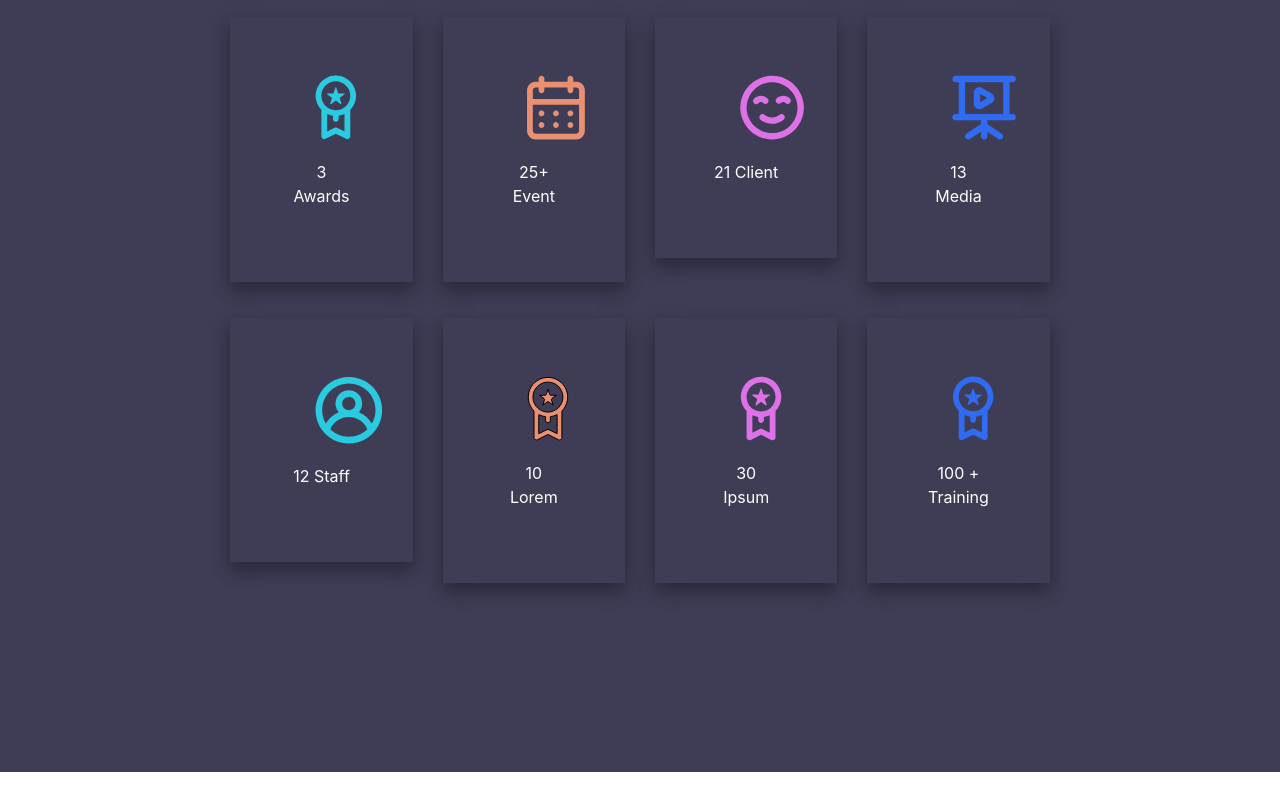
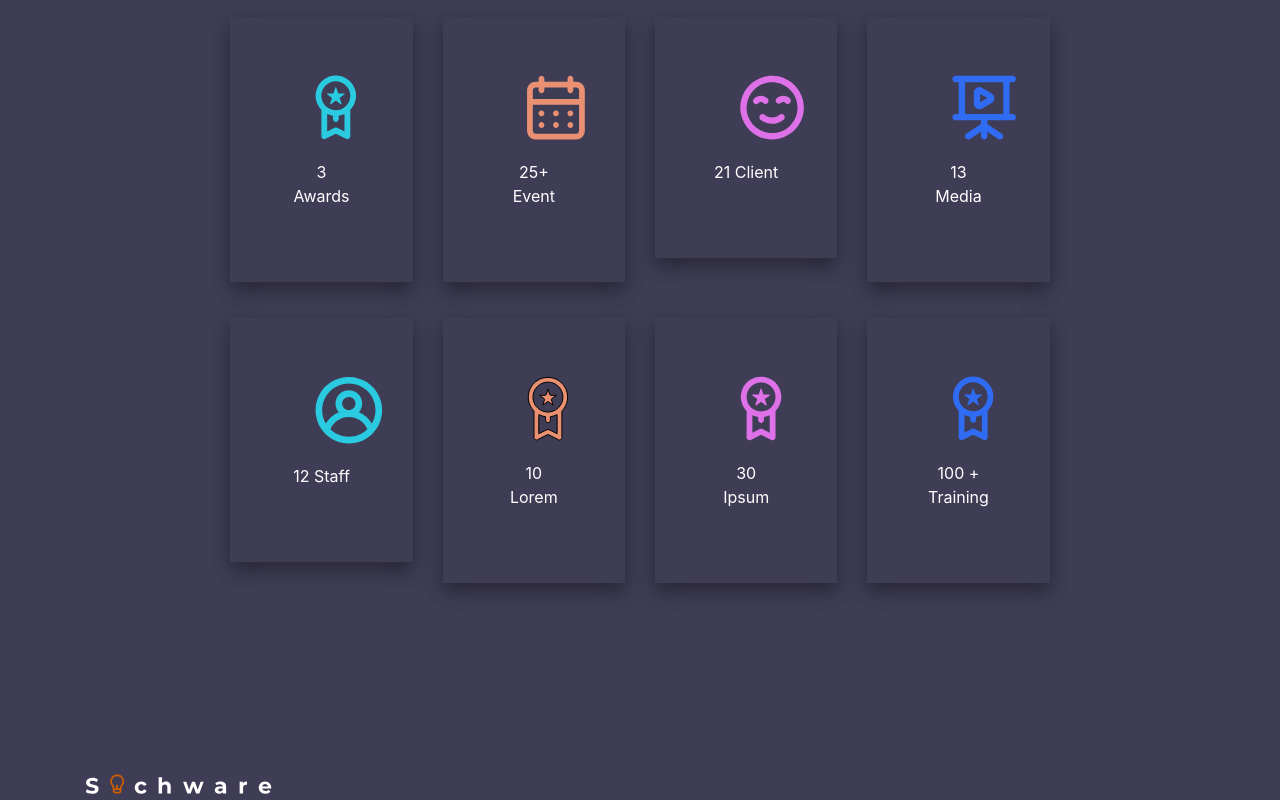
Before and after one commit to timeportal21/sochware-update, a React (Create React App) app: page / in a window 1280 px wide. Shown: the part 1696-2496 px from the top of the page. Before the commit the page ends 2468 px from the top, so only its background shows below. Built offline with nearby package versions, Linux system fonts and the light colour scheme.

Commit message:
[footer] added section

```diff
--- a/src/App.js
+++ b/src/App.js
@@ -4,6 +4,7 @@ import { Route } from "react-router-dom";
 import Home from "./components/Home/Home";
 import NavigationBar from "./components/NavigationBar/NavigationBar";
 import { LightContext } from "./context/LightToggleContext";
+import Footer from "./components/Footer/Footer";
 
 function App() {
     const { isDark, dark, light, toggleLight } = useContext(LightContext);
@@ -20,6 +21,7 @@ function App() {
                 <Route path="/" exact={true}>
                     <Home heroColor={heroColor} />
                 </Route>
+                <Footer logo={logo} />
             </div>
         </Fragment>
     );
--- /dev/null
+++ b/src/components/Footer/Footer.js
@@ -0,0 +1,20 @@
+import React from "react";
+
+function Footer({ logo }) {
+    return (
+        <section className="footer-section">
+            <div className="container">
+                <div className="row">
+                    <div className="col-md-6">
+                        <div className="footer-logo">
+                            <img src={logo} alt="" />
+                        </div>
+
+                    </div>
+                </div>
+            </div>
+        </section>
+    );
+}
+
+export default Footer;
```
